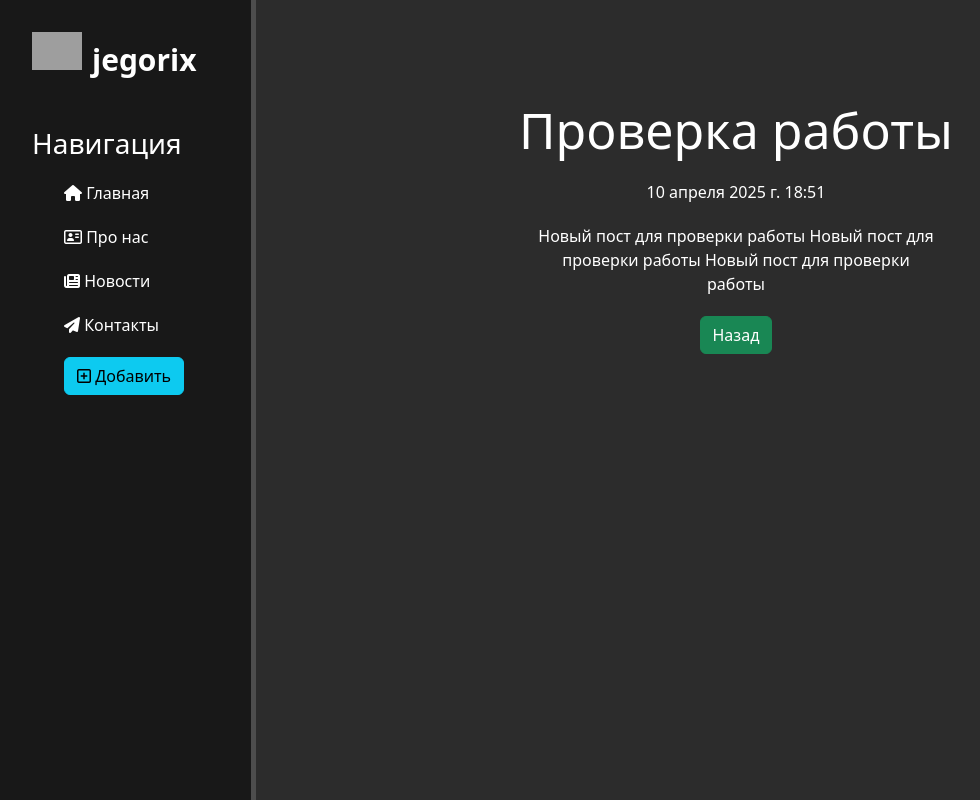
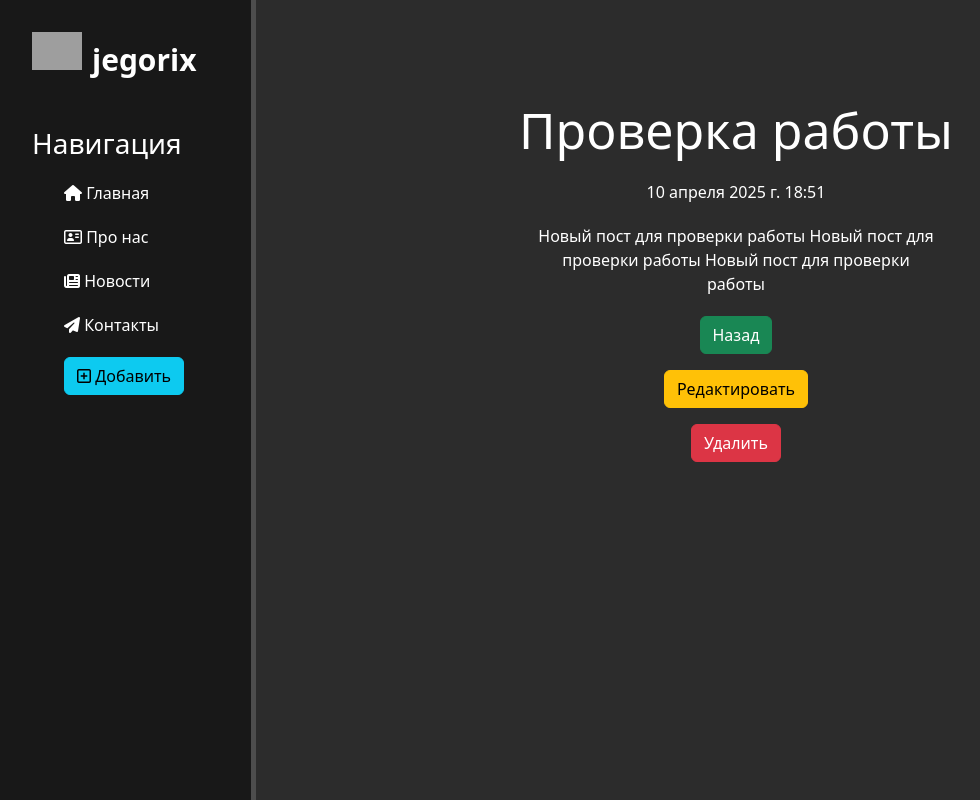
Before and after one commit to jegorix/testapps, a Django app: page /news/1 in a window 1280 px wide. Shown: the whole page, without its empty margins (0-980 px from the left). Run offline with Django 5.2, Linux system fonts and the light colour scheme; data comes from the database, SQL or seed files in the repository; some libraries are stand-ins or nearby versions; grey boxes are pictures that could not be loaded.

Commit message:
add delete and update opportunity

```diff
--- a/test_app1/app1/news/templates/news/detail_news.html
+++ b/test_app1/app1/news/templates/news/detail_news.html
@@ -9,7 +9,9 @@
     <h1>{{article.title}}</h1>
     <p>{{article.date}}</p>
     <p>{{article.full_text}}</p>
-    <a href="{% url 'news_home' %}" class="btn btn-success">Назад</a>
+    <a href="{% url 'news_home' %}" class="btn btn-success mb-3">Назад</a><br>
+    <a href="{% url 'news_update' article.id %}" class="btn btn-warning mb-3">Редактировать</a><br>
+    <a href="{% url 'news_delete' article.id %}" class="btn btn-danger">Удалить</a>
 
 </div>
 
```
